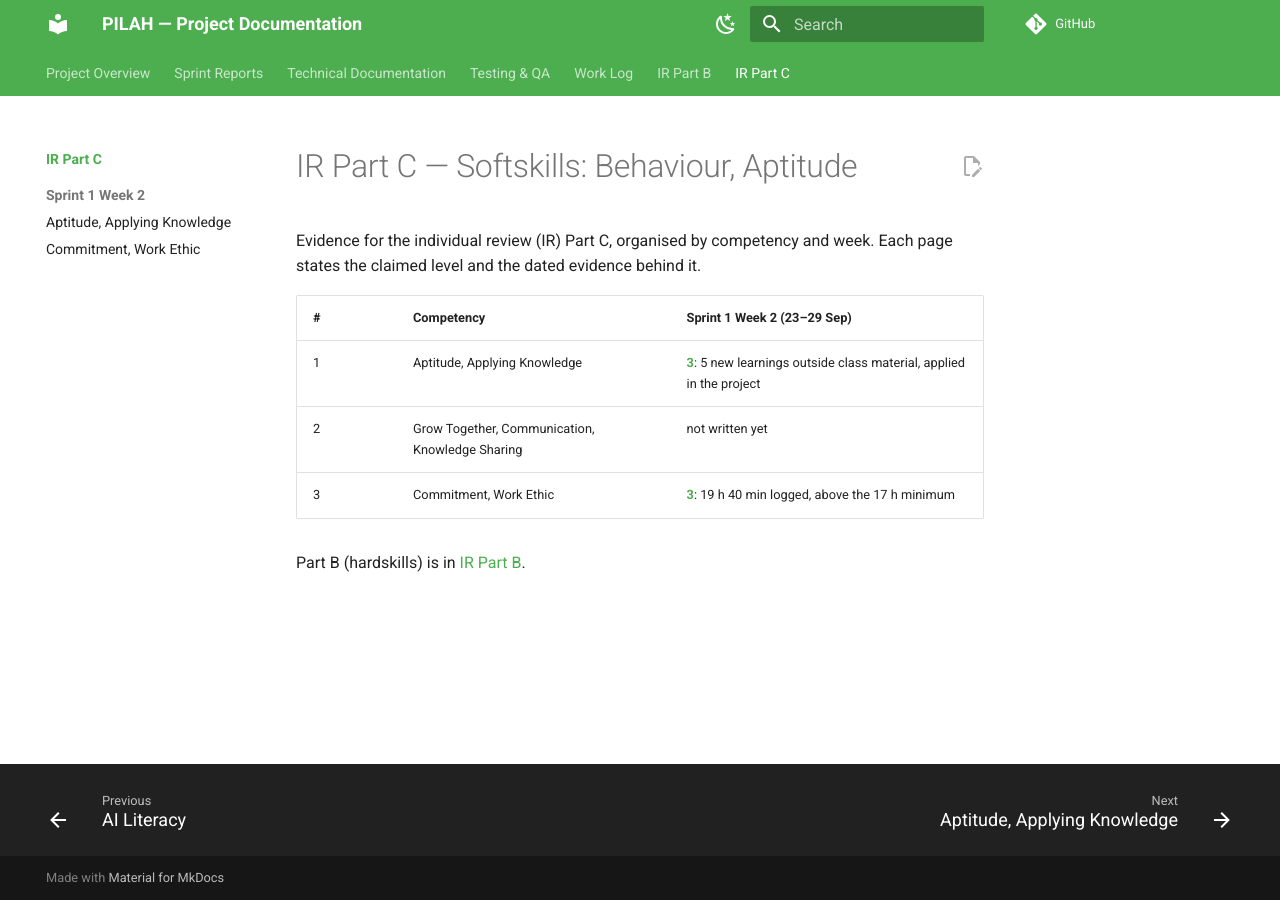
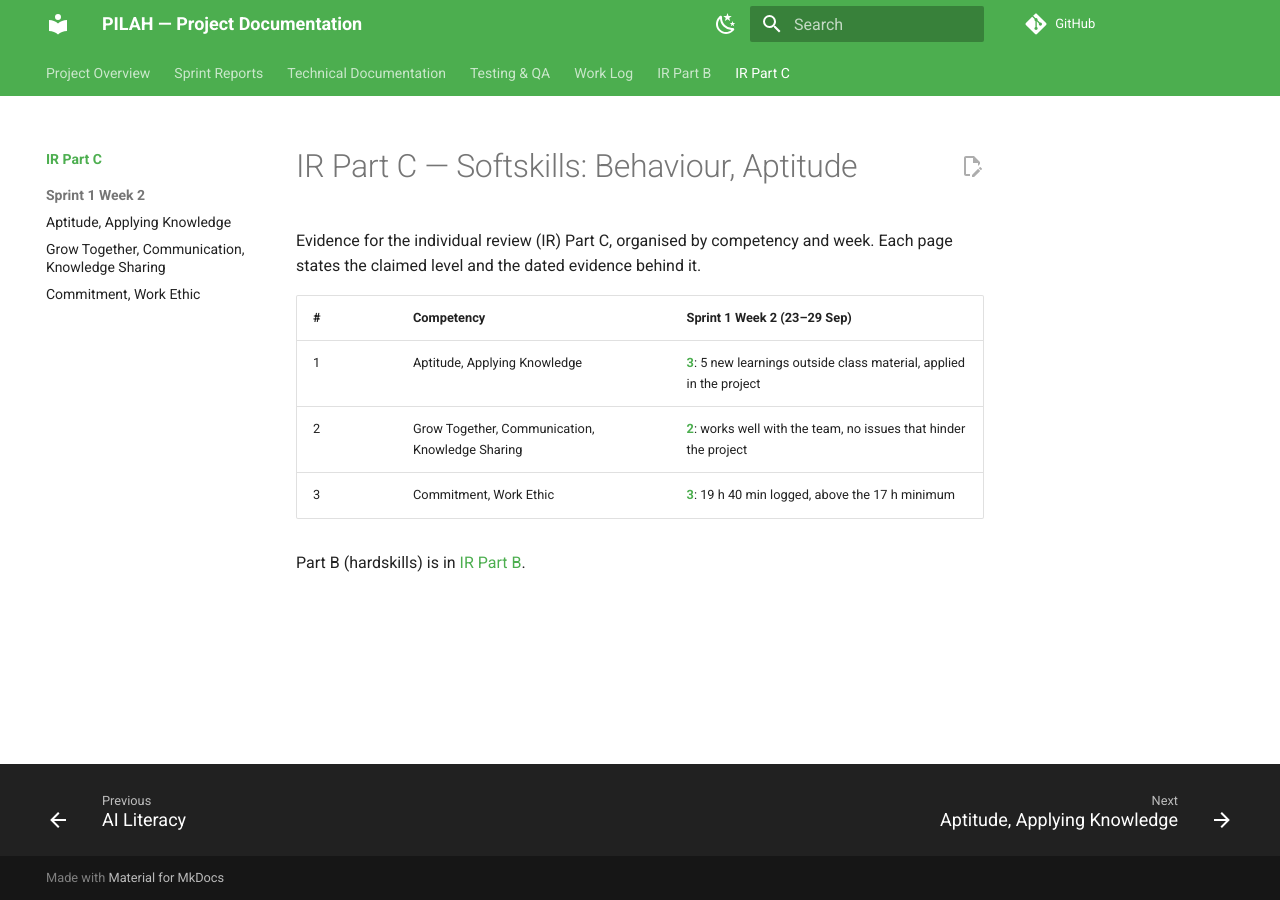
Before and after one commit to mvfi0/pilah-docs, an MkDocs documentation site: the page built from docs/review-part-c/index.md, in a window 1280 px wide. Built offline with MkDocs 1.6.1 and Material for MkDocs 9.7.7, drawn with Linux system fonts in a browser that asks for light colours; comment, search, counter and statistics services are not loaded.

Commit message:
docs(review): claim Part C Grow Together at level 2 for week 2
Co-Authored-By: Claude Opus 5.5 <noreply@anthropic.com>

```diff
--- a/docs/review-part-c/index.md
+++ b/docs/review-part-c/index.md
@@ -5,7 +5,7 @@ Evidence for the individual review (IR) Part C, organised by competency and week
 | # | Competency | Sprint 1 Week 2 (23–29 Sep) |
 |---|---|---|
 | 1 | Aptitude, Applying Knowledge | [**3**](sprint-1-week-2/aptitude.md): 5 new learnings outside class material, applied in the project |
-| 2 | Grow Together, Communication, Knowledge Sharing | not written yet |
+| 2 | Grow Together, Communication, Knowledge Sharing | [**2**](sprint-1-week-2/grow-together.md): works well with the team, no issues that hinder the project |
 | 3 | Commitment, Work Ethic | [**3**](sprint-1-week-2/commitment.md): 19 h 40 min logged, above the 17 h minimum |
 
 Part B (hardskills) is in [IR Part B](../review-week-2/index.md).
--- a/mkdocs.yml
+++ b/mkdocs.yml
@@ -107,4 +107,5 @@ nav:
       - review-part-c/index.md
       - Sprint 1 Week 2:
           - Aptitude, Applying Knowledge: review-part-c/sprint-1-week-2/aptitude.md
+          - Grow Together, Communication, Knowledge Sharing: review-part-c/sprint-1-week-2/grow-together.md
           - Commitment, Work Ethic: review-part-c/sprint-1-week-2/commitment.md
```
Also changed, not shown: docs/review-part-c/sprint-1-week-2/grow-together.md (added, +13 -0 lines).
